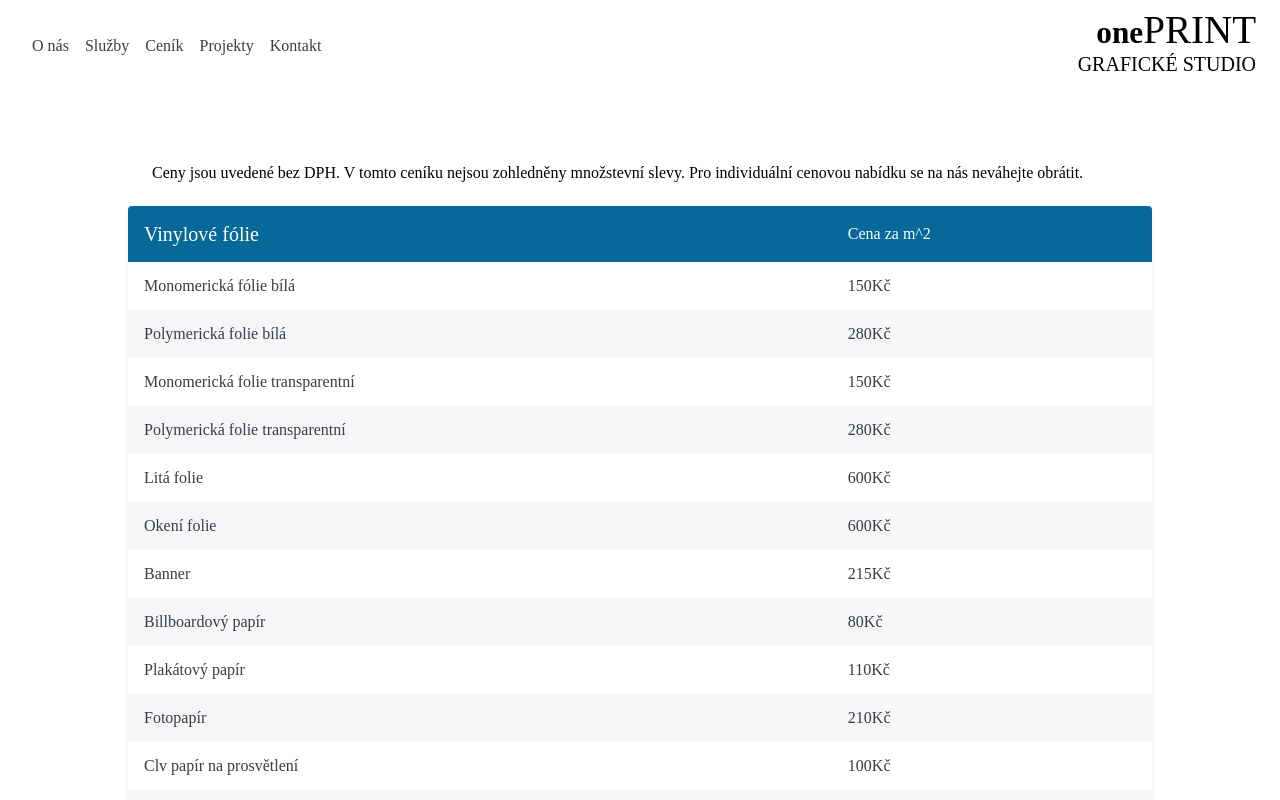
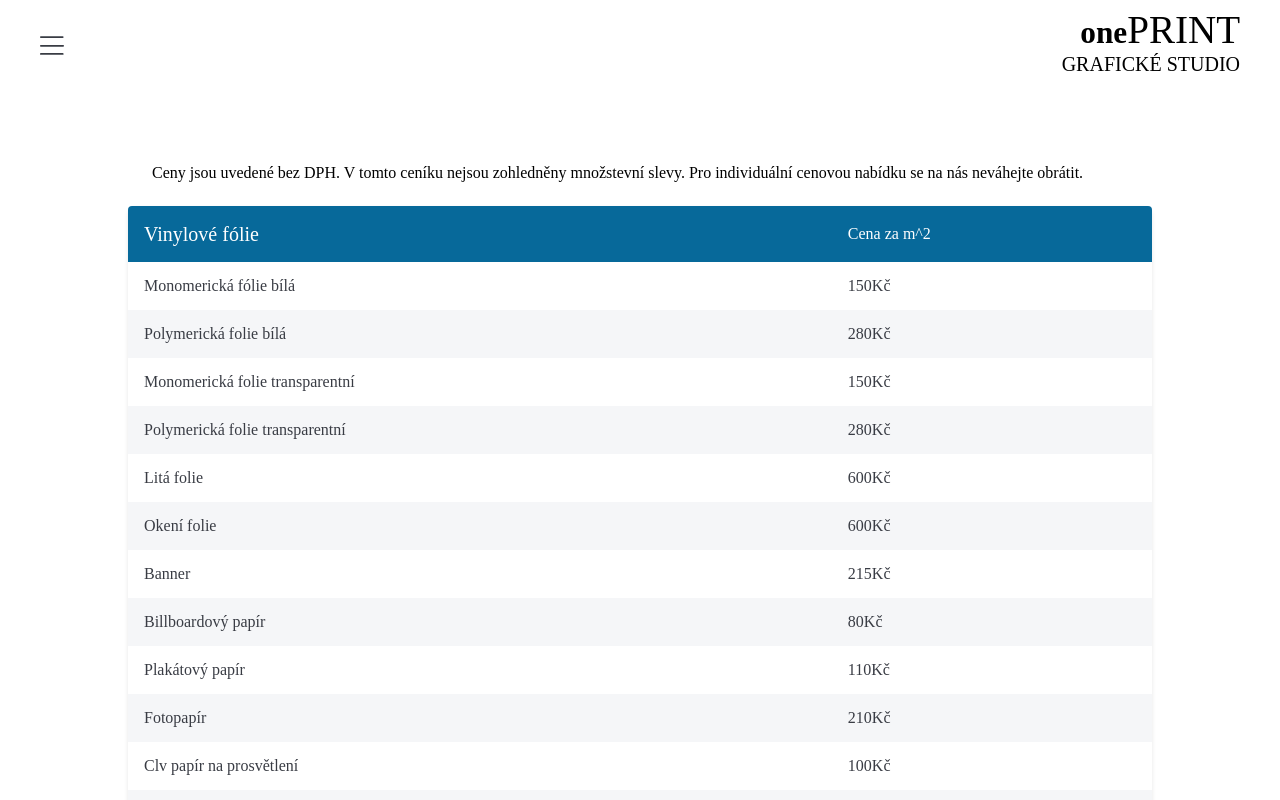
Before and after one commit to AliUP-sro/oneprint-website, a Gatsby site: page /cenik in a window 1280 px wide. Shown: the top 800 px of the page. Built offline with nearby package versions, Linux system fonts and the light colour scheme; Gatsby itself is replaced by a stand-in of ours.

Commit message:
no message

```diff
--- a/src/components/Header/index.tsx
+++ b/src/components/Header/index.tsx
@@ -9,23 +9,6 @@ const Header = () => {
         <S.Wrapper>
             <S.MobilToggleOnePrintWrapper>
                 <MobileMenu />
-                <S.Links>
-                    <S.Link to='/#about'>
-                        O nás
-                    </S.Link>
-                    <S.Link to='/#services'>
-                        Služby
-                    </S.Link>
-                    <S.Link to='/cenik'>
-                        Ceník
-                    </S.Link>
-                    <S.Link to='/#projects'>
-                        Projekty
-                    </S.Link>
-                    <S.Link to='/#contact'>
-                        Kontakt
-                    </S.Link>
-                </S.Links>
                 <S.TextWrapper>
                     <S.onePrintWrapper>
                         <S.one>one</S.one>
@@ -34,7 +17,6 @@ const Header = () => {
                     <S.grafickeStudio>GRAFICKÉ STUDIO</S.grafickeStudio>
                 </S.TextWrapper>
             </S.MobilToggleOnePrintWrapper>
-            {/* <S.subTitle>WEBOVÝ DESIGN - REKLAMNÍ TEXTIL - GRAVÍROVÁNÍ - SUBLIMACE</S.subTitle> */}
         </S.Wrapper>
     )
 }
--- a/src/components/Header/styles.ts
+++ b/src/components/Header/styles.ts
@@ -30,10 +30,9 @@ export const Wrapper = styled.div`
         0 21px 42px rgba(0, 0, 0, 0.04);
     }
 
-    // @media only screen and (min-width: 768px) {
-    //     margin: 40px 0;
-    //     align-items: center;
-    // }
+    @media only screen and (min-width: 768px) {
+        margin: 8px 40px;
+    }
 `
 
 export const MobilToggleOnePrintWrapper = styled.div`
--- a/src/components/MobileMenu/index.tsx
+++ b/src/components/MobileMenu/index.tsx
@@ -11,7 +11,11 @@ const useMobilToggle = () => {
         visible: toggled,
         show: () => {
             setToggled(true)
-            if(!!document) document.body.style.overflow = 'hidden';
+            if(!!document) {
+                if(!!window && window.matchMedia("(max-width: 768px)").matches) {
+                    document.body.style.overflow = 'hidden';
+                }
+            }
         },
         hide: () => {
             setToggled(false)
--- a/src/components/MobileMenu/styles.ts
+++ b/src/components/MobileMenu/styles.ts
@@ -7,19 +7,26 @@ export const Wrapper = styled.div<{ visible: boolean }>`
     position: fixed;
     top: 0;
     left: 0;
-    right: 0;
+
     z-index: 99999999;
-
-    transition: all .5s cubic-bezier(0.34, 1.26, 0.64, 1);
-    transform: translateY(${({ visible }) => !!visible ? '0vh' : '-100vh'});
 
     color: #FFF;
     background: #393C44;
     height: 100vh;
     padding: 8px 24px 24px 24px;
 
+    transition: all .5s cubic-bezier(0.34, 1.26, 0.64, 1);
+    transform: translateY(${({ visible }) => !!visible ? '0vh' : '-100vh'});
+
+    @media only screen and (max-width: 767px) {
+        right: 0;
+    }
+
     @media only screen and (min-width: 768px) {
-        display: none;
+        width: 360px;
+
+        // transition: all .5s cubic-bezier(0.34, 1.26, 0.64, 1);
+        // transform: translateX(${({ visible }) => !!visible ? '0px' : '-360px'});
     }
 `
 
@@ -31,16 +38,16 @@ export const Toggle = styled.div<{ backgroundUri: string }>`
     ${({ backgroundUri }) => !!backgroundUri && `background: url(${backgroundUri}) no-repeat;`};
     background-size: contain;
     background-position: center;
-
-    @media only screen and (min-width: 768px) {
-        display: none;
-    }
 `
 
 export const CrossToggle = styled.div<{ backgroundUri: string }>`
     width: 24px;
     height: 24px;
     cursor: pointer;
+
+    @media only screen and (min-width: 768px) {
+        margin-left: 16px;
+    }
 
     ${({ backgroundUri }) => !!backgroundUri && `background: url(${backgroundUri}) no-repeat;`};
     background-size: contain;
@@ -60,11 +67,6 @@ export const TextWrapper = styled.div`
     flex-direction: column;
     align-items: flex-end;
     margin-bottom: 8px;
-
-    @media only screen and (min-width: 768px) {
-        flex-direction: row;
-        align-items: center;
-    }
 `
 
 export const onePrintWrapper = styled.div`
@@ -95,7 +97,8 @@ export const grafickeStudio = styled.div`
 export const Links = styled.div`
     display: flex;
     flex-direction: column;
-    margin-top: 20%;
+    justify-content: center;
+    margin-top: 80px;
 `
 
 export const Link = styled(AnchorLink)`
@@ -103,11 +106,11 @@ export const Link = styled(AnchorLink)`
     align-items: center;
     justify-content: space-between;
     text-decoration: none;
-    margin: 16px 0;
+    margin: 8px 0;
 `
 
 export const LinkText = styled.div`
-    font-size: ${typography.fontSize[31]};
+    font-size: ${typography.fontSize[25]};
     font-weight: ${typography.fontWeight.semiBold};
     color: ${colors.white};
 `
@@ -119,4 +122,12 @@ export const LinkIcon = styled.div<{ backgroundUri: string }>`
     ${({ backgroundUri }) => !!backgroundUri && `background: url(${backgroundUri}) no-repeat;`};
     background-size: contain;
     background-position: center;
+
+    transition transform .3s;
+
+    @media only screen and (min-width: 768px) {
+        ${Link}:hover & {
+            transform: translateX(5px);
+        }
+    }
 `
--- a/src/components/ShowcaseBoxes/index.tsx
+++ b/src/components/ShowcaseBoxes/index.tsx
@@ -111,10 +111,6 @@ const ShowcaseBoxes = ({ }: Props) => {
         {
             background: colors.mainPageCards.slime,
             text: 'E-shop'
-        },
-        {
-            background: colors.mainPageCards.blue,
-            text: 'Ceník'
         }
     ]
 
--- a/src/layouts/index.tsx
+++ b/src/layouts/index.tsx
@@ -1,4 +1,5 @@
 import * as React from 'react'
+import { graphql, useStaticQuery } from 'gatsby'
 
 import Helmet from 'react-helmet'
 import styled from 'styled-components'
@@ -13,6 +14,13 @@ type Props = {
 }
 
 const Layout = ({ children }: Props) => {
+
+  const data = useStaticQuery(graphql`query {
+    file(relativePath: { eq: "favicon.svg" }) {
+        publicURL
+}}`)
+
+
   return (
     <Wrapper>
       <Helmet
@@ -22,6 +30,12 @@ const Layout = ({ children }: Props) => {
           { name: 'keywords', content: 'oneprint, one, print' },
         ]}
         link={[
+          {
+            rel: 'icon',
+            href: data.file.publicURL,
+            sizes: 'any',
+            type: 'image/svg.xml'
+          },
           {
             href: 'https://fonts.googleapis.com/css2?family=Raleway:wght@300,400;500;600;700&display=swap',
             type: 'stylesheet'
--- a/src/layouts/main.css
+++ b/src/layouts/main.css
@@ -37,6 +37,6 @@
 
  @media only screen and (max-width: 768px) {
    body {
-     margin-top: 160px;
+     margin-top: 80px;
    }
  }
```
Also changed, not shown: src/components/ShowcaseBoxes/styles.ts (+12 -19 lines), src/images/favicon.svg (added).
